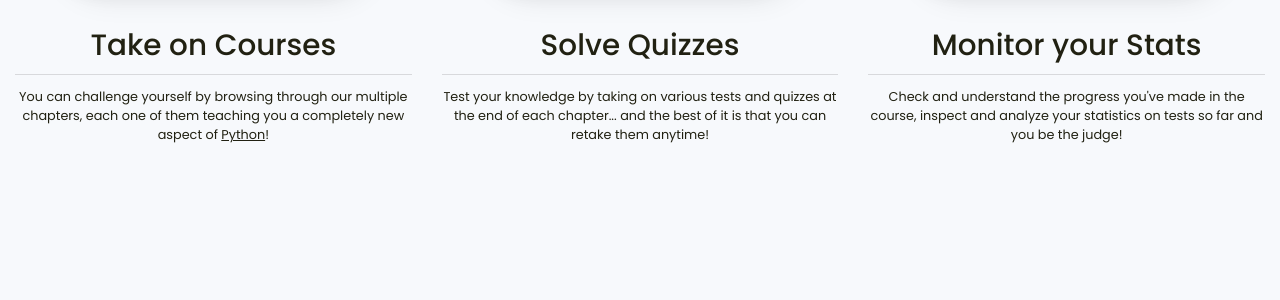
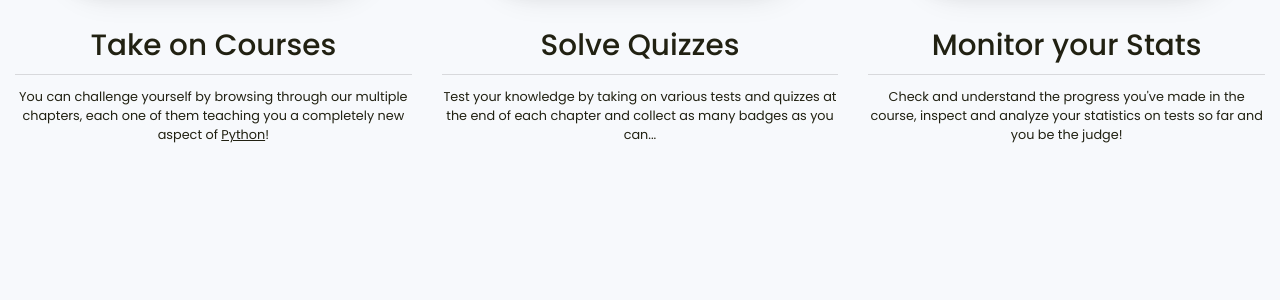
Before and after one commit to AspiringDeveloper00/Pythonista, a Flask app: page / in a window 1280 px wide. Shown: the part 1233-1533 px from the top of the page. Run offline with Flask 2, Linux system fonts and the light colour scheme; parts of the project's set-up code (start-up, migrations or seed data) failed here and were passed over; some libraries are stand-ins or nearby versions.

Commit message:
finished

```diff
--- a/templates/index.html
+++ b/templates/index.html
@@ -204,8 +204,8 @@
             <div class="card_image"> <img src="{{ url_for('static', filename='images/test.gif') }}" /> </div>
           </div>
           <h3 class='card-header'>Solve Quizzes</h3>
-          <p class='card-text'>Test your knowledge by taking on various tests and quizzes at the end of each chapter...
-            and the best of it is that you can retake them anytime!</p>
+          <p class='card-text'>Test your knowledge by taking on various tests and quizzes at the end of each chapter and collect as many badges as you can...
+           </p>
         </div>
         <div class="col-lg-4" data-aos="fade-left" data-aos-duration="1000">
           <div class="card">
```
